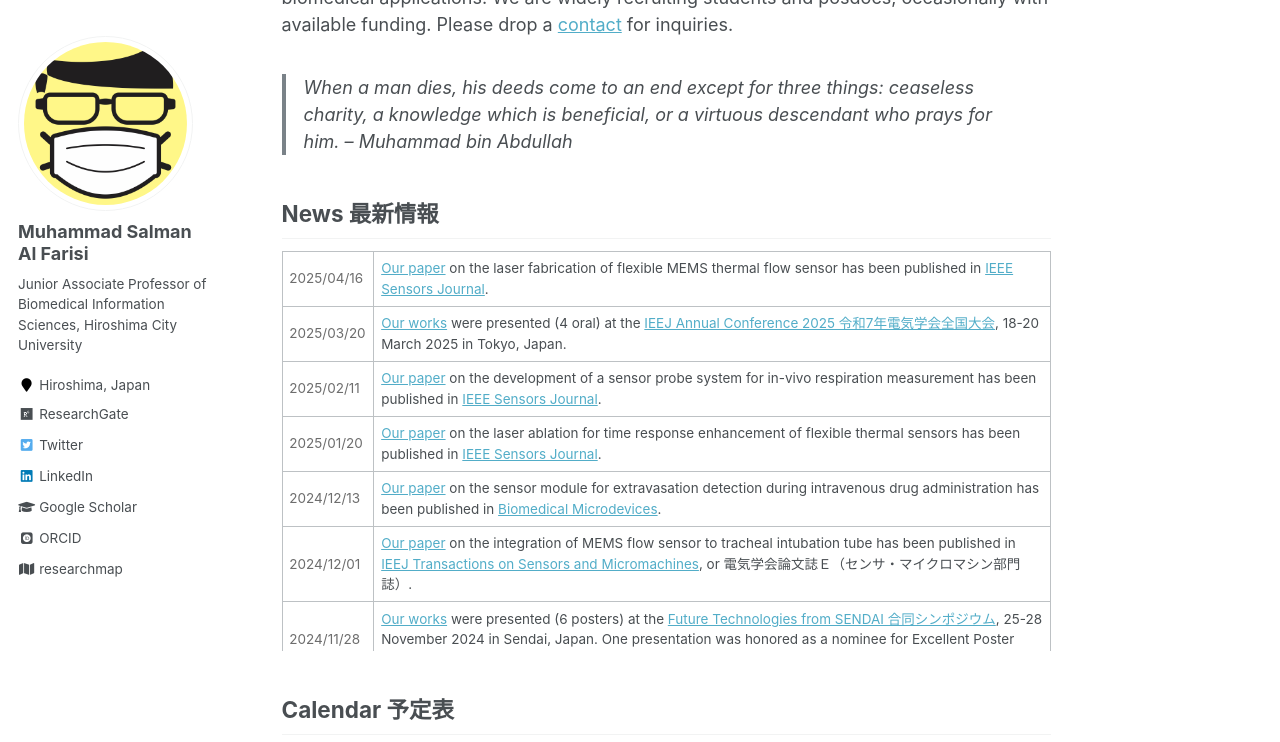
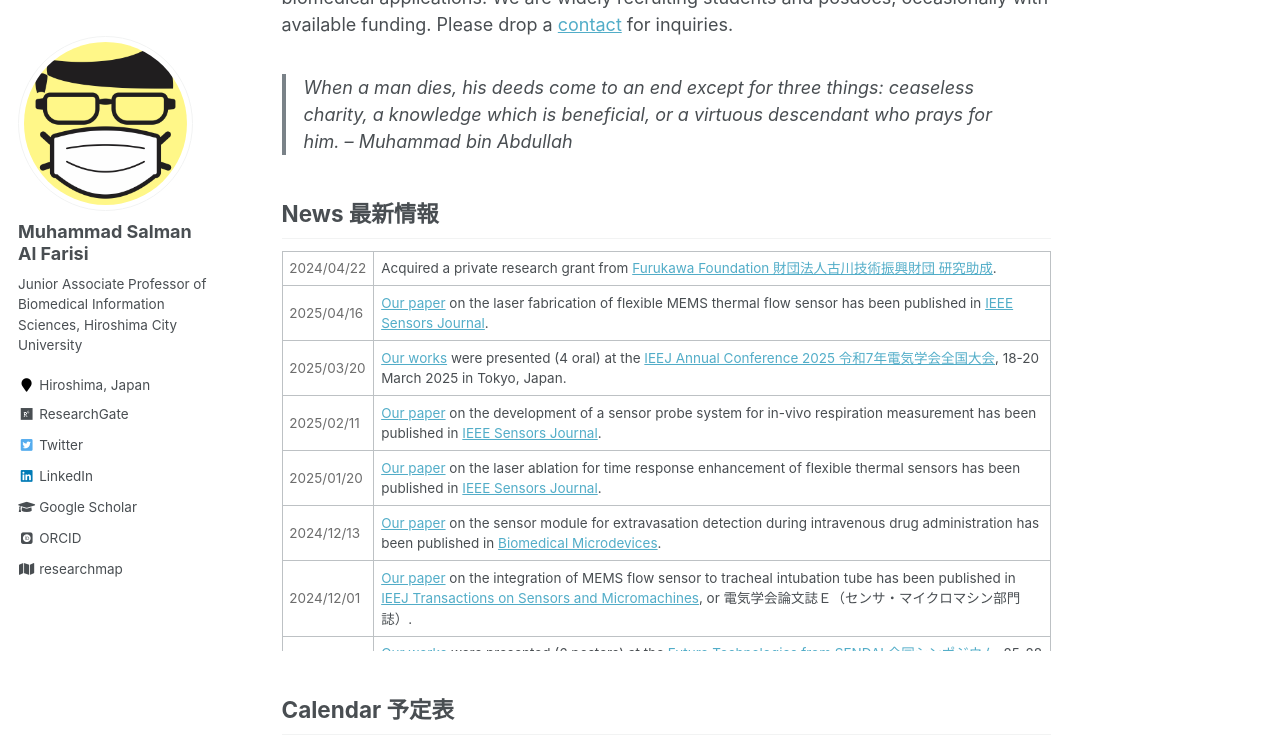
Before and after one commit to msalfarisi/msalfarisi.github.io, a Jekyll site: the page built from _pages/home.md, in a window 1280 px wide and 900 px high, scrolled down 457 px, cut to the strip 0-742 px from the top of the window. Built offline with Jekyll 4.4.1, drawn with Linux system fonts in a browser that asks for light colours; some web fonts are replaced.

Commit message:
Update home.md

```diff
--- a/_pages/home.md
+++ b/_pages/home.md
@@ -22,6 +22,10 @@ Welcome to the homepage of Muhammad Salman Al Farisi, a Lecturer (Junior Associa
 
 <div style="overflow-y: scroll; height:400px;">
  <table style="width:100%">
+  <tr>
+    <td style="color:#6d6d6d;">2024/04/22</td>
+    <td>Acquired a private research grant from <a href="https://www.furukawa-techfound.com/">Furukawa Foundation 財団法人古川技術振興財団 研究助成</a>.</td>
+  </tr>
   <tr>
     <td style="color:#6d6d6d;">2025/04/16</td>
     <td><a href="/publication/">Our paper</a> on the laser fabrication of flexible MEMS thermal flow sensor has been published in <a href="https://doi.org/10.1109/JSEN.2025.3559179">IEEE Sensors Journal</a>.</td>
```
